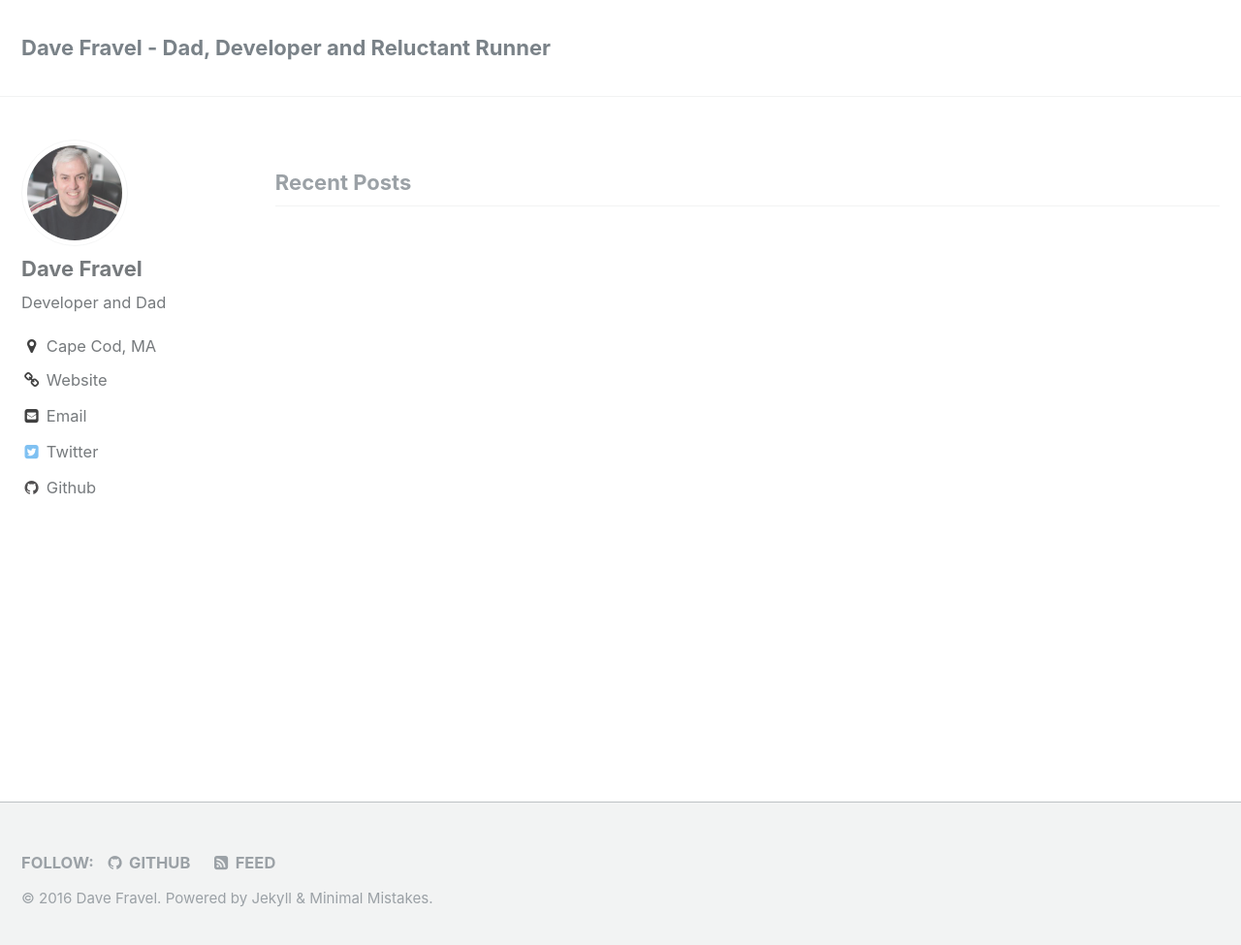
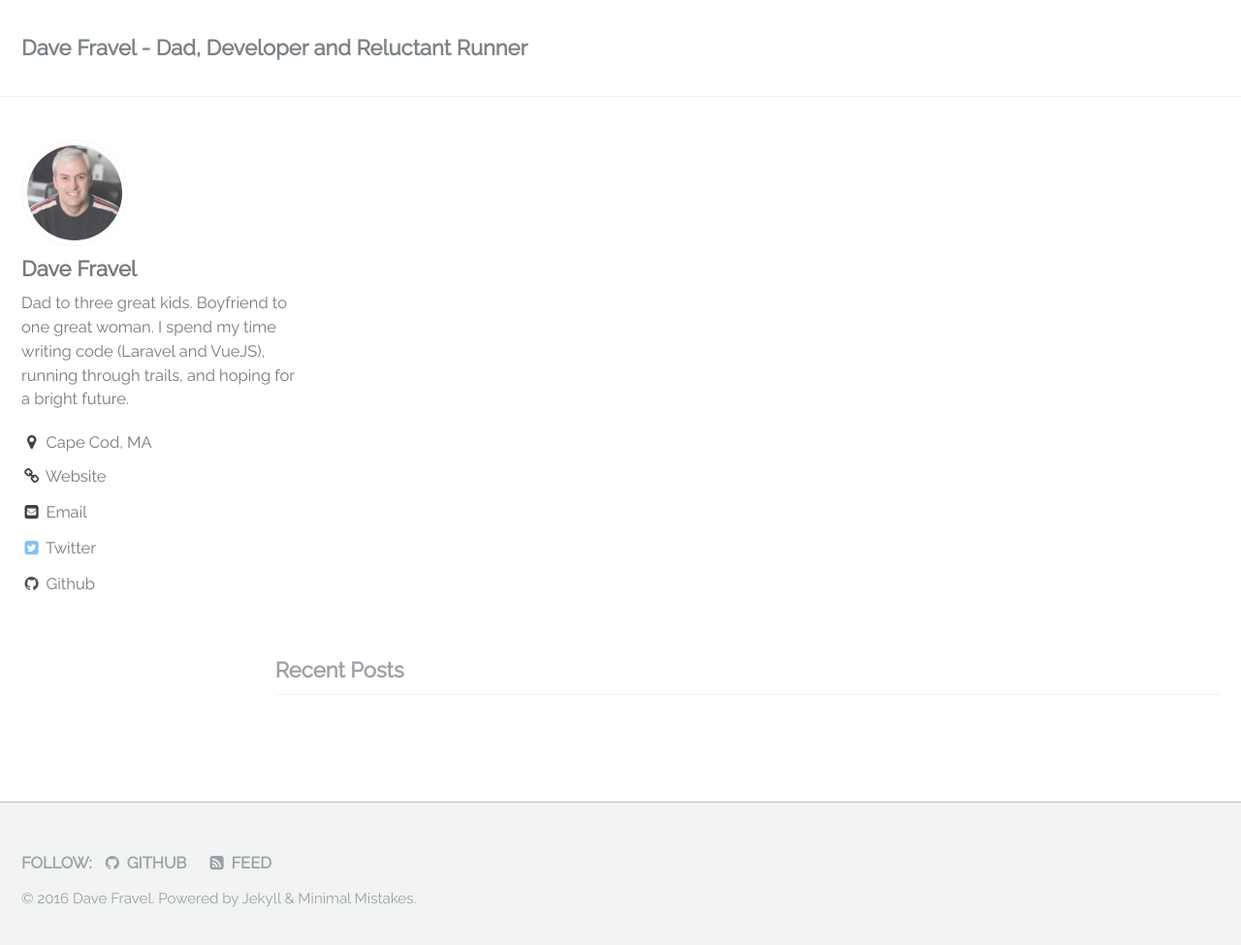
Before and after one commit to dfravel/dfravel.github.io, a Jekyll site: the page built from index.html, in a window 1280 px wide and 983 px high. Shown: the top 975 px of the window at 97% size. Built offline with Jekyll 4.4.1, drawn with Linux system fonts in a browser that asks for light colours; the list of posts is cut into pages by our own code.

Commit message:
Updates Default styles

```diff
--- a/_config.yml
+++ b/_config.yml
@@ -79,7 +79,7 @@ analytics:
 author:
   name             : "Dave Fravel"
   avatar           : "/assets/images/fravel.jpg"
-  bio              : "Developer and Dad"
+  bio              : "Dad to three great kids. Boyfriend to one great woman.  I spend my time writing code (Laravel and VueJS), running through trails, and hoping for a bright future."
   location         : "Cape Cod, MA"
   email            : "dave@bluegear.io"
   uri              : "http://bluegear.io"
--- a/_data/navigation.yml
+++ b/_data/navigation.yml
@@ -3,7 +3,9 @@ main:
  #- title: "Quick-Start Guide"
  #  url: https://mmistakes.github.io/minimal-mistakes/docs/quick-start-guide/
  #- title: "About"
- #   url: https://mmistakes.github.io/minimal-mistakes/about/
+ #   url: /about/
+ #- title: "Contact"
+ #   url: "/contact"
  #- title: "Sample Posts"
  #   url: /year-archive/
  #- title: "Sample Collections"
--- a/_layouts/default.html
+++ b/_layouts/default.html
@@ -4,6 +4,7 @@
 <!doctype html>
 <html lang="{{ site.locale | slice: 0,2 | default: "en" }}" class="no-js">
   <head>
+    <link rel="stylesheet" type="text/css" href="//fonts.googleapis.com/css?family=Raleway" />
     {% include head.html %}
     {% include head/custom.html %}
   </head>
--- a/_sass/_sidebar.scss
+++ b/_sass/_sidebar.scss
@@ -14,7 +14,7 @@
   margin-bottom: 1em;
 
   @include breakpoint($large) {
-    @include span(2 of 12);
+    @include span(3 of 12);
     opacity: 0.75;
     -webkit-transition: opacity 0.2s ease-in-out;
             transition: opacity 0.2s ease-in-out;
--- a/_sass/_variables.scss
+++ b/_sass/_variables.scss
@@ -14,7 +14,8 @@ $indent-var                 : 1.3em;
 
 /* system typefaces */
 $serif                      : Georgia, Times, serif;
-$sans-serif                 : -apple-system, ".SFNSText-Regular", "San Francisco", "Roboto", "Segoe UI", "Helvetica Neue", "Lucida Grande", Arial, sans-serif;
+/*$sans-serif                 : -apple-system, ".SFNSText-Regular", "San Francisco", "Roboto", "Segoe UI", "Helvetica Neue", "Lucida Grande", Arial, sans-serif;*/
+$sans-serif                 : "Raleway";
 $monospace                  : Monaco, Consolas, "Lucida Console", monospace;
 
 /* sans serif typefaces */
```
Also changed, not shown: _pages/about.md (added), _pages/contact.md (added).
